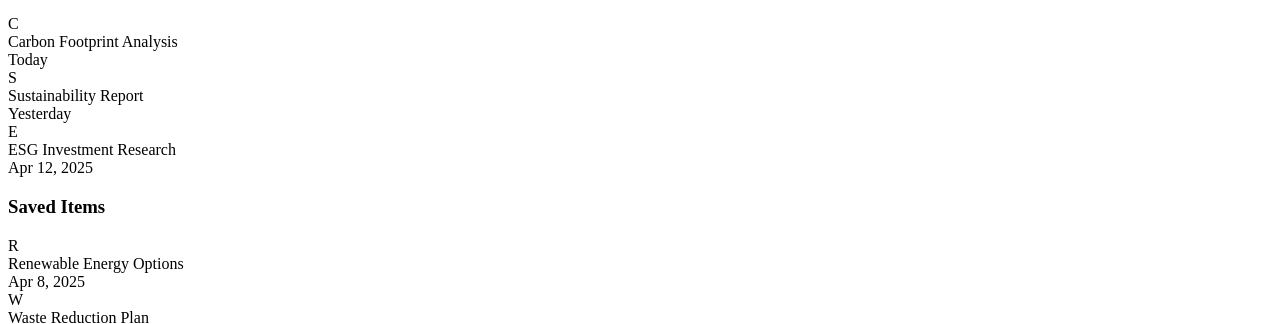
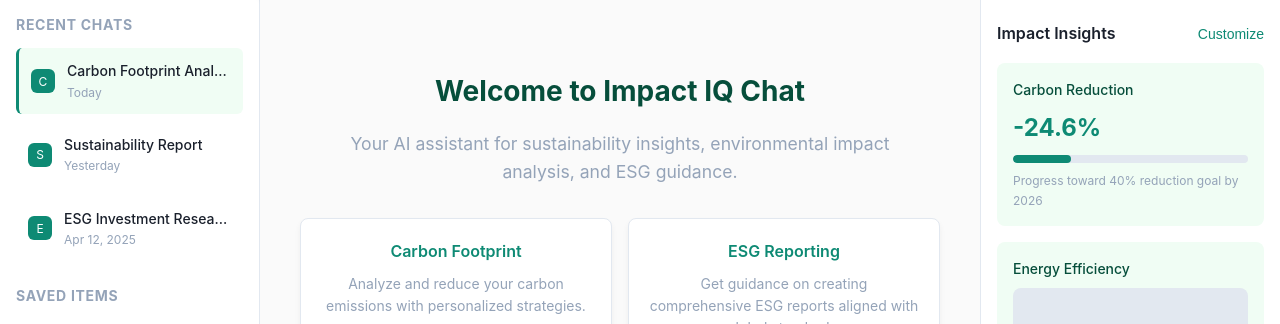
Before and after one commit to Liwa11/impact-iq-chat-V3, a website: page public/index.html in a window 1280 px wide. Shown: the part 73-397 px from the top of the page. Drawn offline with Linux system fonts and the light colour scheme; the site is published under a folder, as on GitHub Pages, so addresses that start at the root find nothing.

Commit message:
Move index.html to public and fix relative paths

```diff
--- a/public/index.html
+++ b/public/index.html
@@ -1,7 +1,7 @@
 <!DOCTYPE html>
 <html lang="en">
 <head>
-    <link rel="stylesheet" href="/styles/style.css" />
+    <link rel="stylesheet" href="styles/style.css" />
     <meta charset="UTF-8">
     <meta name="viewport" content="width=device-width, initial-scale=1.0">
     <title>Impact IQ Chat</title>
@@ -204,6 +204,6 @@
             </a>
         </aside>
     </div>
-    <script src="/scripts/chat.js"></script>
+    <script src="scripts/chat.js"></script>
 </body>
 </html>
```
Also changed, not shown: vercel.json.
